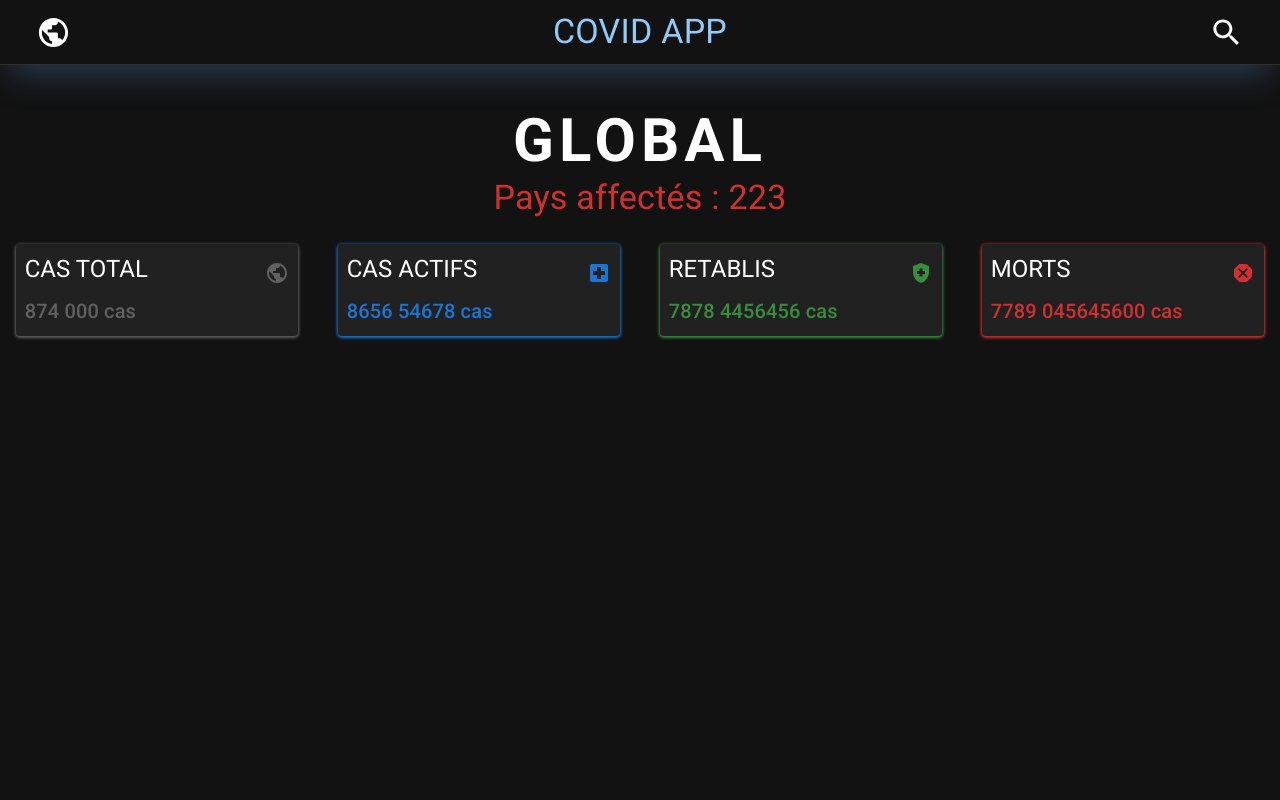
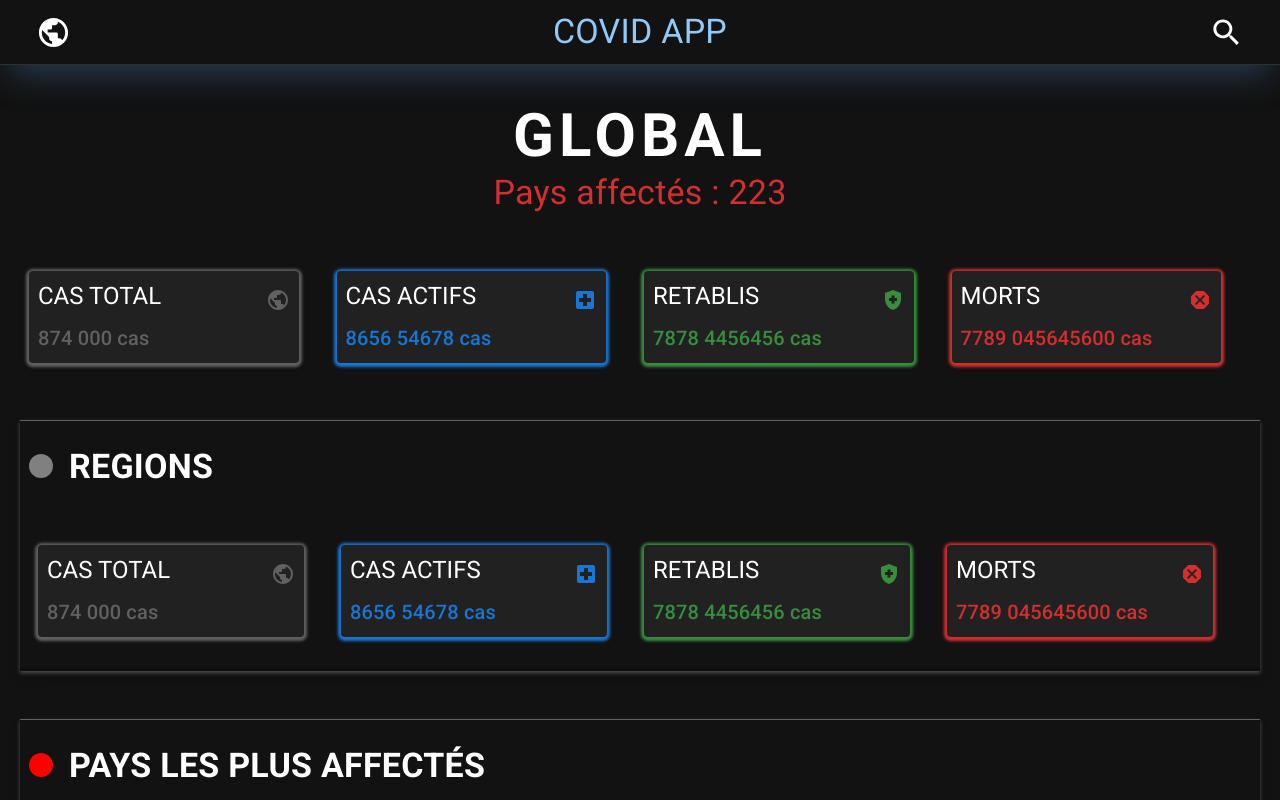
Before and after one commit to franckdjiongo/covid-app, a React (Create React App) app: page / in a window 1280 px wide. Shown: the top 800 px of the page. Built offline with nearby package versions, Linux system fonts and the light colour scheme.

Commit message:
Ajout section region et pays affectés

```diff
--- a/src/App.js
+++ b/src/App.js
@@ -1,17 +1,30 @@
 import Introduction from "./composants/Introduction";
 import MainBar from "./composants/MainBar";
-
 import { ThemeProvider } from "@mui/material/styles";
 import theme from "./styles/styles";
 import MesCards from "./composants/MesCards";
+import Section from "./composants/sections/Section";
+import { styled } from "@mui/system";
+
+const Container = styled("div")({
+  width: "100%",
+  margin: "0 auto",
+  padding: "20px",
+  //maxWidth: "90%",
+});
 
 function App() {
   return (
     <>
       <ThemeProvider theme={theme}>
         <MainBar />
-        <Introduction nombrePaysAffecte={223} />
-        <MesCards />
+        <Container>
+          <Introduction nombrePaysAffecte={223} />
+          <MesCards borderHaut={"none"} />
+          <Section title={"REGIONS"} color="gray" />
+          <Section title={"PAYS LES PLUS AFFECTÉS"} color="red" />
+          <Section title={"PAYS LES MOINS AFFECTÉS"} color="yellow" />
+        </Container>
       </ThemeProvider>
     </>
   );
--- a/src/composants/Card.jsx
+++ b/src/composants/Card.jsx
@@ -5,14 +5,14 @@ import React from "react";
 
 const MyContainer = styled("div")(({ boxShadowColor }) => ({
   width: "100%",
-  margin: "0 auto",
+  //margin: "0 auto",
   padding: "9px",
-  marginTop: "25px",
-  borderTop: 1,
+  //marginTop: "25px",
+  borderBottom: 3,
   maxWidth: "90%",
   background: grey[900],
   borderRadius: 4,
-  boxShadow: `0 1px 3px 1px ${boxShadowColor}`,
+  boxShadow: `0 1px 3px 3px ${boxShadowColor}`,
 }));
 
 const Card = ({ boxShadowColor, titre, children, resultat }) => {
--- a/src/composants/Introduction.jsx
+++ b/src/composants/Introduction.jsx
@@ -3,7 +3,7 @@ import React from "react";
 
 const Introduction = ({ nombrePaysAffecte }) => {
   return (
-    <Container sx={{ mt: 5 }}>
+    <Container sx={{ mt: 10 }}>
       <Grid
         container
         direction="column"
--- a/src/composants/MainBar.jsx
+++ b/src/composants/MainBar.jsx
@@ -18,7 +18,7 @@ const MainBar = () => {
         color="default"
         elevation={0}
         sx={{
-          position: "relative",
+          position: "fixed",
           borderBottom: (t) => `1px solid ${t.palette.divider}`,
           boxShadow: "rgb(38, 57, 77) 0px 20px 30px -10px",
         }}
--- a/src/composants/MesCards.jsx
+++ b/src/composants/MesCards.jsx
@@ -6,9 +6,11 @@ import LocalHospitalIcon from "@mui/icons-material/LocalHospital";
 import Card from "./Card";
 import { blue, red, grey, green } from "@mui/material/colors";
 import { Grid } from "@mui/material";
+import MyContainer from "./MyContainer";
 
-const MesCards = () => {
+const MesCards = ({ borderHaut }) => {
   return (
+    <MyContainer borderHaut={borderHaut} shadow="none">
       <Grid
         container
         justifyContent="space-around"
@@ -17,7 +19,11 @@ const MesCards = () => {
         columns={{ xs: 4, sm: 8, md: 12 }}
       >
         <Grid item xs={4} sm={4} md={3}>
-        <Card boxShadowColor={grey[700]} titre={"CAS TOTAL"} resultat="874 000">
+          <Card
+            boxShadowColor={grey[700]}
+            titre={"CAS TOTAL"}
+            resultat="874 000"
+          >
             <PublicIcon sx={{ color: `${grey[700]}` }} />
           </Card>
         </Grid>
@@ -49,6 +55,7 @@ const MesCards = () => {
           </Card>
         </Grid>
       </Grid>
+    </MyContainer>
   );
 };
 
--- /dev/null
+++ b/src/composants/MyContainer.jsx
@@ -0,0 +1,18 @@
+import { styled } from "@mui/system";
+import { grey } from "@mui/material/colors";
+
+const MyContainer = styled("div")(({ borderHaut, shadow }) => ({
+  margin: "0 auto",
+  width: "100%",
+  maxWidth: "100%",
+  padding: "9px",
+  marginTop: "3rem",
+  marginBottom: "3rem",
+  borderTop: borderHaut === "none" ? "0" : `1px solid ${grey[700]}`,
+  boxShadow:
+    shadow === "none"
+      ? "none"
+      : "rgba(185, 180, 180, 0.4) 0px 2px 4px, rgba(0, 0, 0, 0.3) 0px 7px 13px -3px, rgba(0, 0, 0, 0.2) 0px -3px 0px inset",
+}));
+
+export default MyContainer;
--- /dev/null
+++ b/src/composants/sections/Section.jsx
@@ -0,0 +1,36 @@
+import React from "react";
+import MyContainer from "../MyContainer";
+
+import { styled } from "@mui/system";
+import { Stack, Typography } from "@mui/material";
+import MesCards from "../MesCards";
+
+const Circle = styled("div")(({ color }) => ({
+  borderRadius: "50%",
+  width: "1.5rem",
+  height: "1.5rem",
+  background: `${color}`,
+}));
+
+const Wrapper = styled("div")({
+  marginTop: "1rem",
+  marginBottom: "-2rem",
+});
+
+const Section = ({ title, color, resultat }) => {
+  return (
+    <MyContainer>
+      <Wrapper>
+        <Stack direction="row" spacing={2} alignItems="baseline">
+          <Circle color={color} />
+          <Typography variant="h4" component="h1" fontWeight="bold">
+            {title}
+          </Typography>
+        </Stack>
+        <MesCards borderHaut={"none"} />
+      </Wrapper>
+    </MyContainer>
+  );
+};
+
+export default Section;
```
Lines whose indentation alone changed are shown as unchanged.
